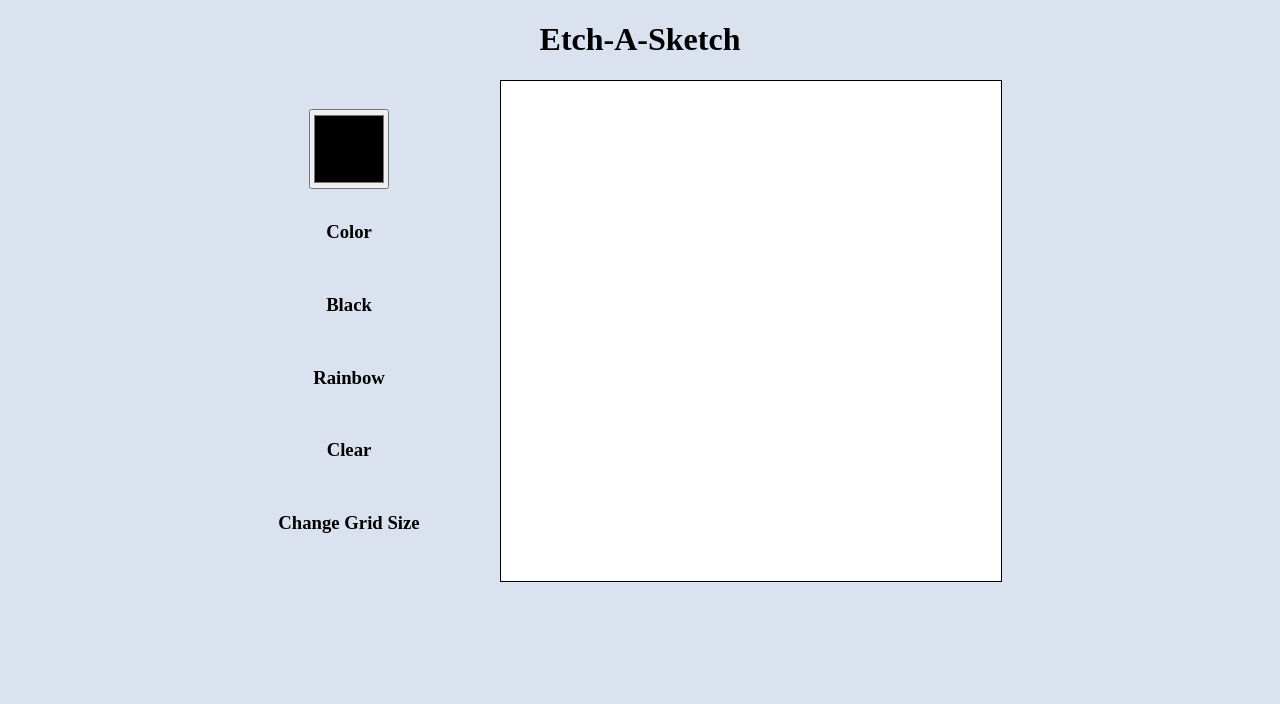
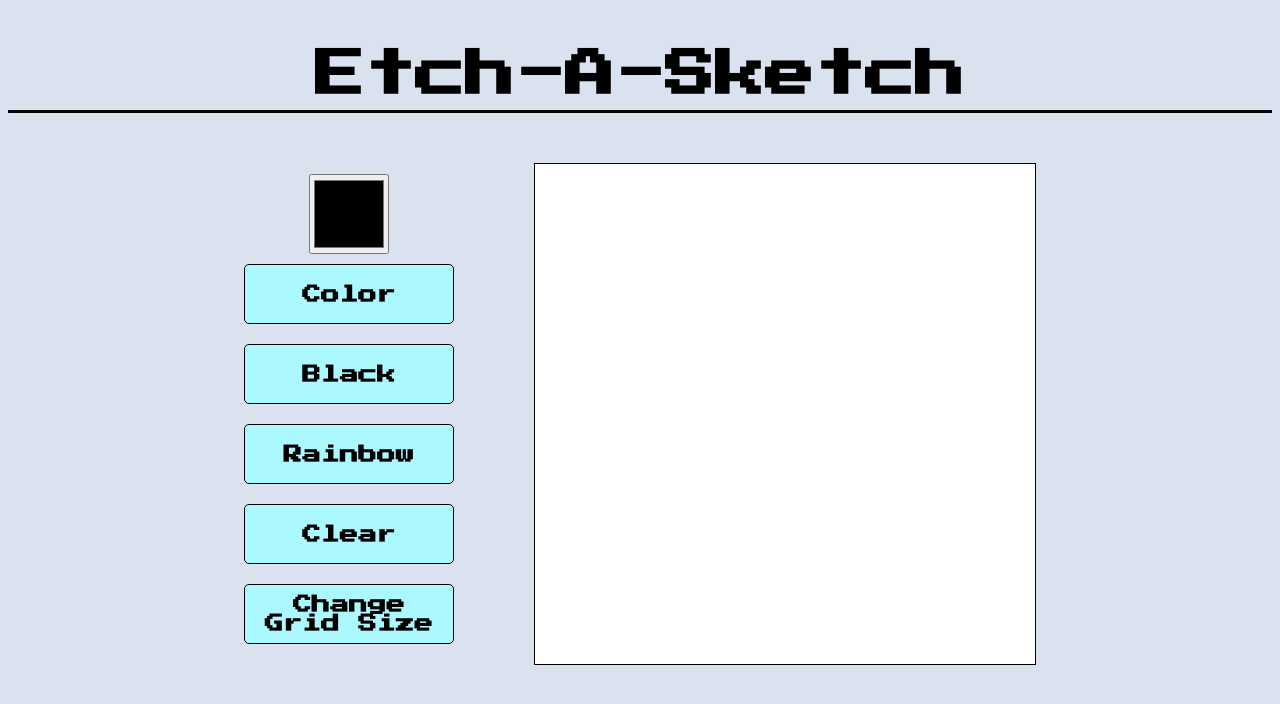
Before and after one commit to garnerk10/etch-a-sketch, a plain HTML site: page index.html in a window 1280 px wide. Drawn offline with Linux system fonts and the light colour scheme.

Commit message:
updated visuals

```diff
--- a/eas.js
+++ b/eas.js
@@ -9,6 +9,8 @@ const blackButton = document.getElementById('black-button');
 const rainbowButton = document.getElementById('rainbow-button');
 const sizeButton = document.getElementById('size-button');
 const colorPicker = document.getElementById('color-picker');
+const buttonParent = document.getElementById('btnHolder');
+const allButtons = document.getElementsByTagName('h3');
 
 //Generate the grid
 const generateGrid = (size) => {
@@ -47,8 +49,13 @@ const colorMode = () => {
 colorButton.addEventListener('click', colorMode);
 
 const setCurrentColor = (event) => {
-    currentColor = event.target.value
+    currentColor = event.target.value;
+    for(let i = 0; i < allButtons.length; i++){
+        allButtons[i].style.backgroundColor = currentColor
+    };
+    document.getElementById('heading').style.color = currentColor
 };
+
 colorPicker.addEventListener('input', setCurrentColor);
 
 //Change mode to black
@@ -82,4 +89,4 @@ sizeButton.addEventListener('click', changeSize);
 
 window.onload = () => {
     generateGrid(gridSize);
-}
+};
--- a/index.html
+++ b/index.html
@@ -4,13 +4,16 @@
         <title>Etch-A-Sketch</title>
         <link href="style.css" rel="stylesheet">
         <script src="eas.js" async></script>
+        <link rel="preconnect" href="https://fonts.googleapis.com">
+        <link rel="preconnect" href="https://fonts.gstatic.com" crossorigin>
+        <link href="https://fonts.googleapis.com/css2?family=Press+Start+2P&display=swap" rel="stylesheet">
     </head>
 
     <body>
-        <h1>Etch-A-Sketch</h1>
+        <h1 id="heading">Etch-A-Sketch</h1>
 
         <main class="main">
-            <div class="buttons">
+            <div id="btnHolder" class="buttons">
                 <input id="color-picker" type="color">
                 <h3 id="color-button">Color</h3>
                 <h3 id="black-button">Black</h3>
--- a/style.css
+++ b/style.css
@@ -17,6 +17,13 @@ html {
 
 h1 {
     text-align: center;
+    font-family: 'Press Start 2P', cursive;
+    margin-bottom: 50px;
+    margin-top: 50px;
+    font-size: 50px;
+    width: 100%;
+    border-bottom: black 3px solid;
+    padding-bottom: 10px;
 }
 
 .buttons {
@@ -24,14 +31,36 @@ h1 {
     flex-direction: column;
     justify-content: center;
     align-items: center;
-    margin-right: 5rem;
+    margin-right: 80px;
 }
 
 .buttons h3 {
-    margin-top: 2rem;
+    display: flex;
+    align-items: center;
+    justify-content: center;
+    margin-top: 32px;
+    background-color: rgb(172, 248, 255);
+    border: 1px solid black;
+    border-radius: 5px;
+    width: 200px;
+    height: 50px;
+    margin-top: 10px;
+    margin-bottom: 10px;
+    text-align: center;
+    padding: 4px;
+    font-family: 'Press Start 2P', cursive;
+}
+
+.buttons h3:hover {
+    cursor: pointer;
+    box-shadow: inset 0 0 100px 100px rgb(255 255 255 / 50%);
+}
+
+.buttons h3:active {
+    box-shadow: inset 0 0 10px 5px rgb(0, 0, 0, 0.5);
 }
 
 #color-picker {
-    width: 5rem;
-    height: 5rem;
+    width: 80px;
+    height: 80px;
 }
```
